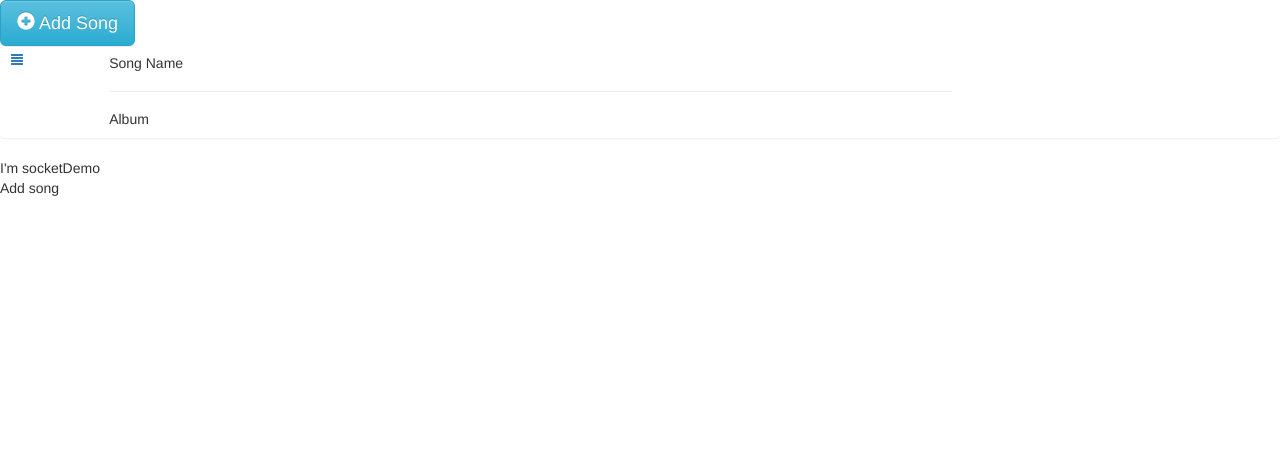
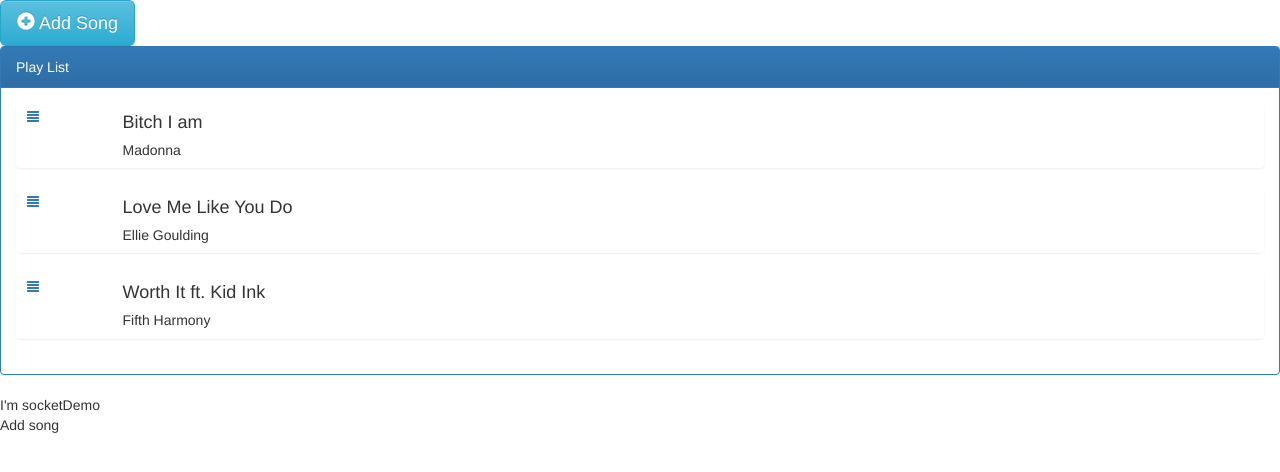
Before and after one commit to shulamyt/freq-control, a website: page client/index.html in a window 1280 px wide. Drawn offline with Linux system fonts and the light colour scheme; some packages are replaced by stand-ins of ours; no server answers.

Commit message:
add list changes

```diff
--- a/client/freqControl/freqControlController.js
+++ b/client/freqControl/freqControlController.js
@@ -1,7 +1,28 @@
 angular.module('FreqControl')
     .controller('freqControlController', ['$scope', 'socket',
         function($scope, socket) {
-            $scope.songList = [];
+            $scope.songsList = [
+                {
+                    name:"Bitch I am",
+                    url:"https://www.youtube.com/watch?v=7hPMmzKs62w&list=PLFgquLnL59alc4Sc12loHmF8atyX7VQrK&index=2",
+                    artist:"Madonna",
+                    album:""
+                },
+                {
+                    name:"Love Me Like You Do",
+                    url:"https://www.youtube.com/watch?v=AJtDXIazrMo&list=PLDcnymzs18LVXfO_x0Ei0R24qDbVtyy66&index=2",
+                    artist:"Ellie Goulding",
+                    album:""
+                },
+                {
+                    name:"Worth It ft. Kid Ink",
+                    url:"https://www.youtube.com/watch?v=YBHQbu5rbdQ&index=6&list=PLDcnymzs18LVXfO_x0Ei0R24qDbVtyy66",
+                    artist:"Fifth Harmony",
+                    album:""
+                }
+
+
+            ];
         }
 
     ]);
--- a/client/playlist/playList.html
+++ b/client/playlist/playList.html
@@ -1,17 +1,13 @@
 <div>
     <div>
         <a href="#" class="btn btn-info btn-lg" ng-click="onAddClick()"><span class="glyphicon glyphicon-plus-sign"></span> Add Song</a>
-</div>
-<div class="list-group">
-    <div class="row">
-        <div class="col-md-1"> <a href="#" class="btn btn-sm"><span class="glyphicon glyphicon-align-justify"></span></a></div>
-        <div class="col-md-8">
-            <h5>Song Name</h5>
-            <hr>
-            <h5>Album</h5>
+    </div>
+    <div class="panel panel-primary">
+        <div class="panel-heading">Play List</div>
+        <div class="panel-body">
+        <div class="list-group" ng-repeat="song in songsList">
+             <play-list-item></play-list-item>
         </div>
-
+        </div>
     </div>
 </div>
-</div>
-</div>
--- a/client/playlist/playListItem.html
+++ b/client/playlist/playListItem.html
@@ -1,7 +1,9 @@
-<div>
-    <div>actions</div>
-    <span><div>Song Name</div>
-    <div>Album</div>
-    </span>
+<div class="row">
+    <div class="col-md-1"> <a href="#" class="btn btn-sm"><span class="glyphicon glyphicon-align-justify"></span></a></div>
+    <div class="col-md-8">
+        <h4>{{song.name}}</h4>
+
+        <h5>{{song.artist}}</h5>
+    </div>
 
 </div>
```
